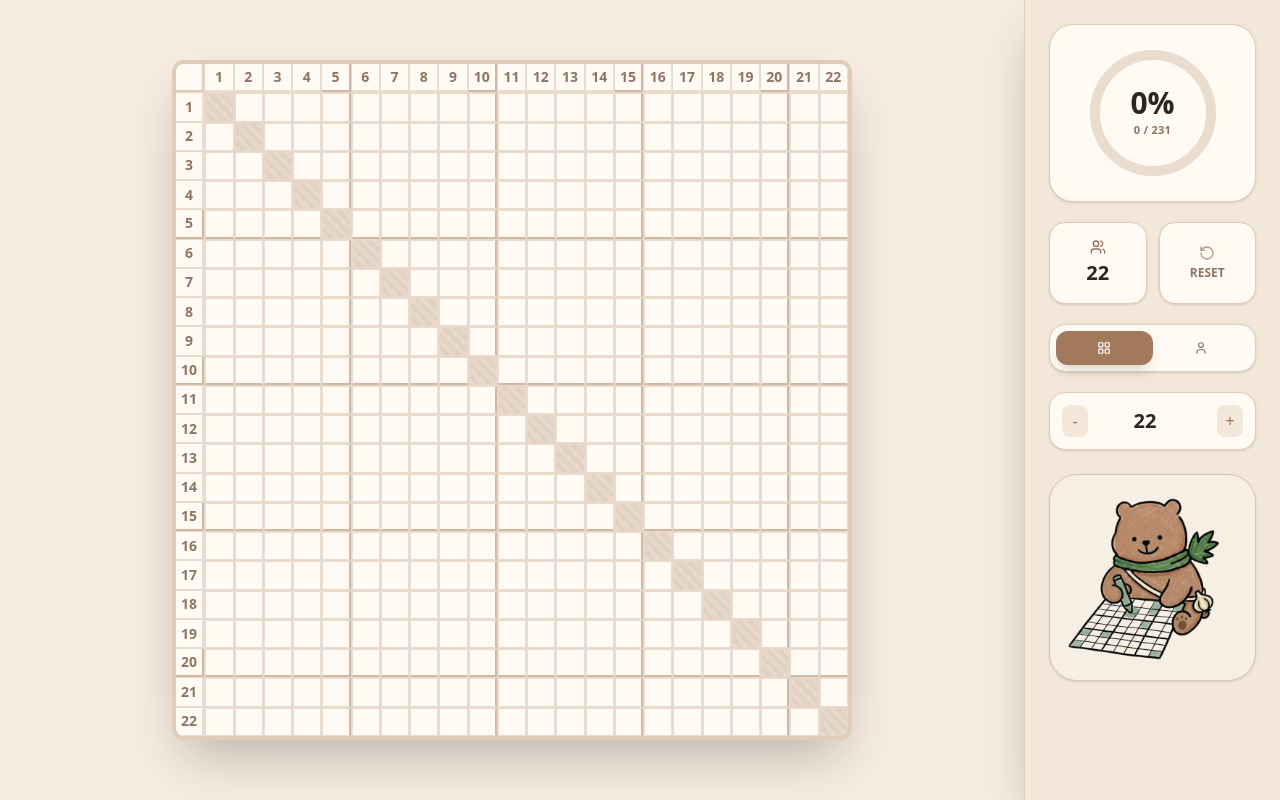
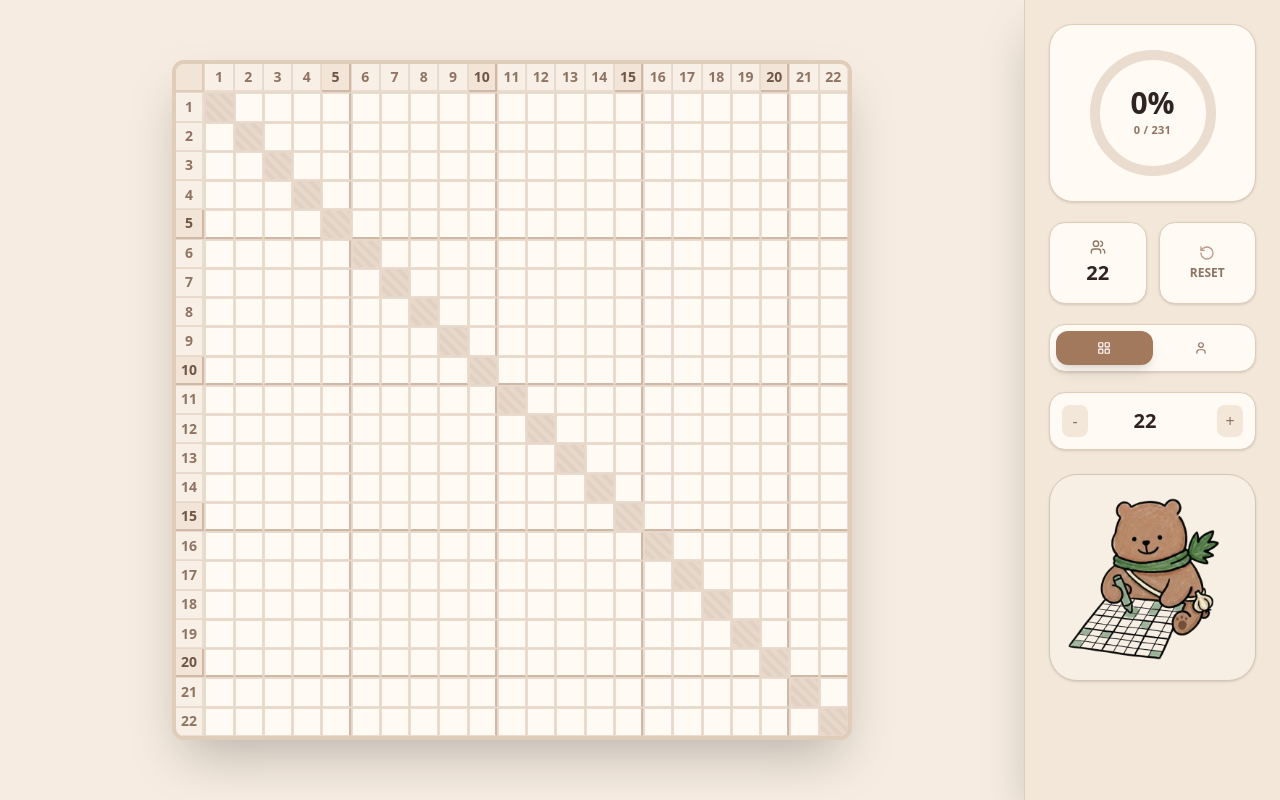
Before and after one commit to onedot91/Grid-table, a React (Vite) app: page / in a window 1280 px wide. Built offline with nearby package versions, Linux system fonts and the light colour scheme.

Commit message:
Update App.tsx

```diff
--- a/src/App.tsx
+++ b/src/App.tsx
@@ -148,11 +148,11 @@ export default function App() {
                   }}
                 >
                   {/* Header Row */}
-                  <div className="flex items-center justify-center bg-[#fffaf3] border-b-2 border-r-2 border-[var(--line)]"></div>
+                  <div className="flex items-center justify-center bg-[#f2e4d6] border-b-2 border-r-2 border-[var(--line)]"></div>
                   {students.map(s => (
                     <div
                       key={s}
-                      className={`flex items-center justify-center text-[10px] md:text-sm font-black transition-all border-b-2 ${s % 5 === 0 ? 'border-r-2 border-[#cfb8a6]' : 'border-r border-[#eadccf]'} ${hoveredCell?.s2 === s ? 'text-[var(--scarf-deep)] bg-[#dbead8] scale-110 z-10' : 'text-[#907463] bg-[#fffaf3]'}`}
+                      className={`flex items-center justify-center text-[10px] md:text-sm transition-all border-b-2 ${s % 5 === 0 ? 'border-r-2 border-[#cfb8a6]' : 'border-r border-[#eadccf]'} ${hoveredCell?.s2 === s ? 'text-[var(--scarf-deep)] bg-[#dbead8] scale-110 z-10 font-black' : s % 5 === 0 ? 'text-[#6f5647] bg-[#f2e4d6] font-extrabold' : 'text-[#907463] bg-[#f8efe6] font-black'}`}
                       title={studentNames[s] || `Student ${s}`}
                     >
                       {s}
@@ -163,7 +163,7 @@ export default function App() {
                   {students.map(s1 => (
                     <React.Fragment key={s1}>
                       <div
-                        className={`flex items-center justify-center text-[10px] md:text-sm font-black transition-all border-r-2 ${s1 % 5 === 0 ? 'border-b-2 border-[#cfb8a6]' : 'border-b border-[#eadccf]'} ${hoveredCell?.s1 === s1 ? 'text-[var(--scarf-deep)] bg-[#dbead8] scale-110 z-10' : 'text-[#907463] bg-[#fffaf3]'}`}
+                        className={`flex items-center justify-center text-[10px] md:text-sm transition-all border-r-2 ${s1 % 5 === 0 ? 'border-b-2 border-[#cfb8a6]' : 'border-b border-[#eadccf]'} ${hoveredCell?.s1 === s1 ? 'text-[var(--scarf-deep)] bg-[#dbead8] scale-110 z-10 font-black' : s1 % 5 === 0 ? 'text-[#6f5647] bg-[#f2e4d6] font-extrabold' : 'text-[#907463] bg-[#f8efe6] font-black'}`}
                         title={studentNames[s1] || `Student ${s1}`}
                       >
                         {s1}
@@ -204,7 +204,6 @@ export default function App() {
                               ${(isRowHighlighted || isColHighlighted) && !isDone ? 'bg-[#edf5eb]/40 z-10' : ''}
                               ${hasRightGuide ? 'border-r-[#cfb8a6] border-r-2' : ''}
                               ${hasBottomGuide ? 'border-b-[#cfb8a6] border-b-2' : ''}`}
-                            title={`${studentNames[s1] || `S${s1}`} vs ${studentNames[s2] || `S${s2}`}`}
                           />
                         );
                       })}
```
